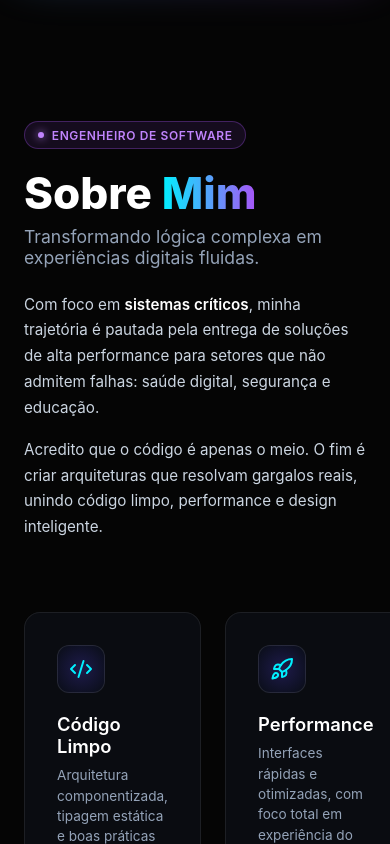
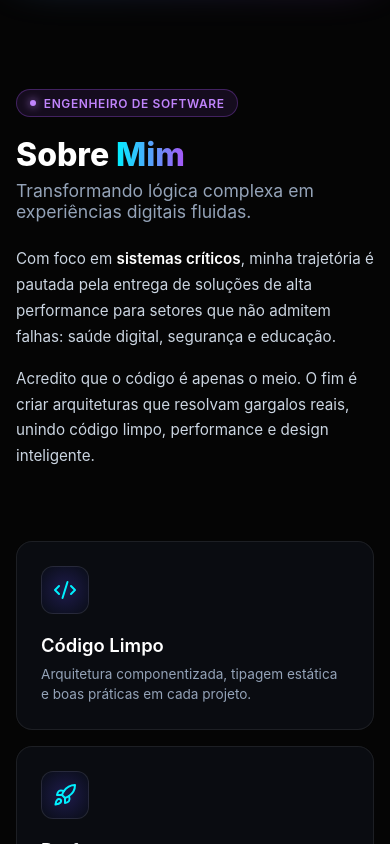
Before and after one commit to lucasxsdw/Meu-repositorio, a React (Vite) app: page /portfolio in a window 390 px wide. Shown: the part 1100-1944 px from the top of the page. Built offline with nearby package versions, Linux system fonts and the light colour scheme.

Commit message:
fix: ajusta overflow da grid e nomes de classes no mobile da secao sobre

```diff
--- a/src/pages/B2bLanding/components/HeroB2b/HeroB2b.css
+++ b/src/pages/B2bLanding/components/HeroB2b/HeroB2b.css
@@ -41,7 +41,6 @@
   color: var(--text-main);
   margin-bottom: 1.5rem;
   letter-spacing: -1px;
-  color: yellow; /* Cor amarela para destaque */
 }
 
 .text-gradient {
--- a/src/pages/Portfolio/components/sobre.css
+++ b/src/pages/Portfolio/components/sobre.css
@@ -141,18 +141,20 @@
    RESPONSIVIDADE (TABLETS E CELULARES)
    ========================================== */
 @media (max-width: 768px) {
-  /* Substitua '.skills-grid' pelo nome real da div que envolve os cartões */
-  .skills-grid {
-    display: flex;
-    flex-wrap: wrap; /* Permite que os cartões desçam para a próxima linha */
-    justify-content: center;
-    gap: 1rem;
-    width: 100%;
+  .container-sobre {
+    padding: 4rem 1rem;
   }
 
-  /* Ajusta o tamanho dos cartõezinhos para caberem lado a lado */
-  .skill-card {
-    width: calc(50% - 1rem); /* Ficam 2 por linha no celular */
-    min-width: 120px;
+  .sobre-title {
+    font-size: 2rem;
+  }
+
+  .cards-grid {
+    grid-template-columns: 1fr; /* Empilha os cartões no celular */
+    gap: 1rem;
+  }
+
+  .feature-card {
+    padding: 1.5rem;
   }
 }
```
